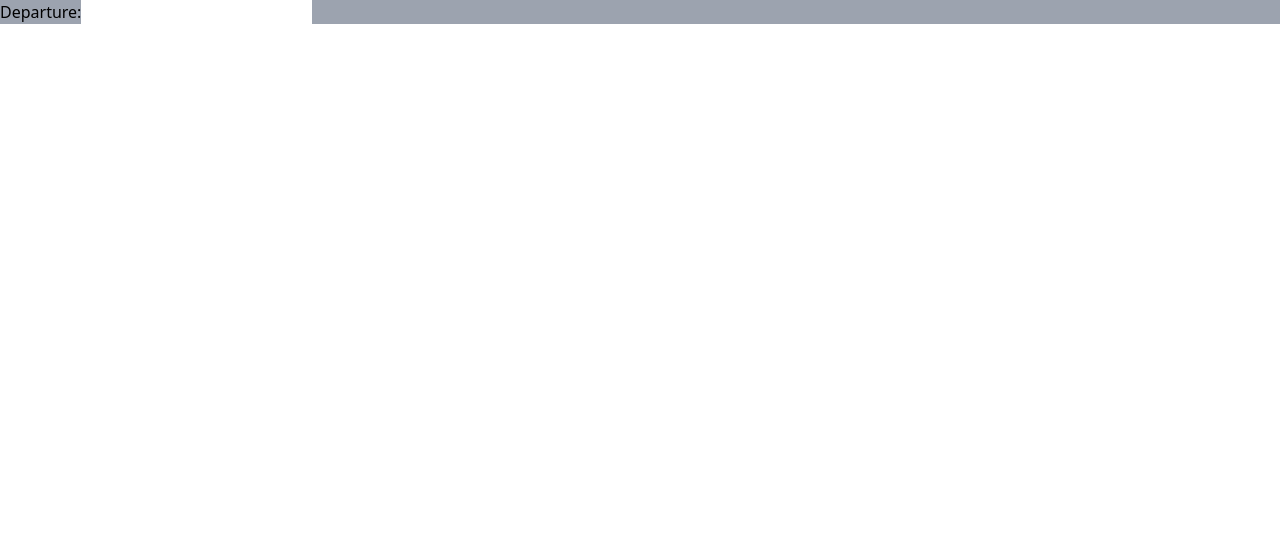
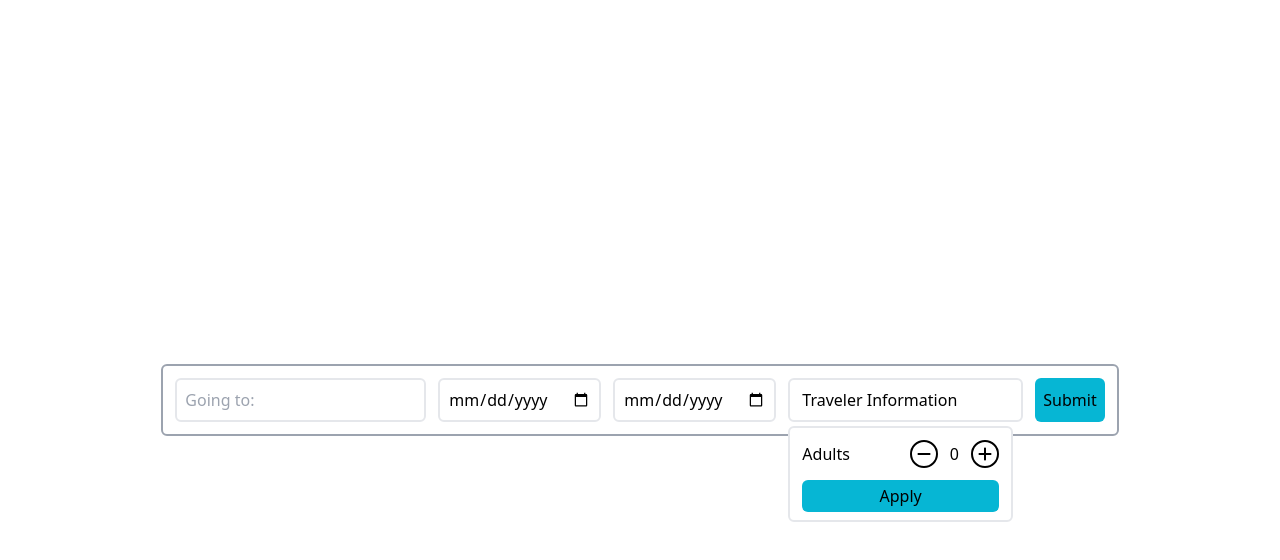
Before and after one commit to AndrewN2001/T7Project, a React (Create React App) app in the folder ticket_tracker/: page / in a window 1280 px wide. Shown: the top 560 px of the page. Built offline with nearby package versions, Linux system fonts and the light colour scheme; the HTML template or start-up script is replaced by a standard one.

Commit message:
added search functionality

```diff
--- a/ticket_tracker/package.json
+++ b/ticket_tracker/package.json
@@ -8,6 +8,7 @@
     "@testing-library/user-event": "^13.5.0",
     "react": "^18.2.0",
     "react-dom": "^18.2.0",
+    "react-icons": "^5.0.1",
     "react-scripts": "5.0.1",
     "web-vitals": "^2.1.4"
   },
--- a/ticket_tracker/src/App.js
+++ b/ticket_tracker/src/App.js
@@ -4,7 +4,7 @@ import FlightForm from './components/Searchbar';
 
 function App() {
   return (
-    <div class="">
+    <div>
       <FlightForm/>
     </div>
   );
--- a/ticket_tracker/src/components/Searchbar.js
+++ b/ticket_tracker/src/components/Searchbar.js
@@ -1,12 +1,54 @@
-import React from "react";
+import React, {useState} from "react";
+import { FaPlus, FaMinus } from "react-icons/fa6";
 
 export default function FlightForm(){
+    const [adults, setAdults] = useState(0);
+    const [children, setChildren] = useState(0);
+    const [selection, setSelection] = useState(true);
+
+    const TravelerSelect = () => {
+        setSelection(!selection);
+    }
+
+    const IncrementAdults = () => {
+        if (adults < 9){
+            setAdults(adults + 1);
+        }
+    }
+
+    const DecrementAdults = () => {
+        if (adults > 0){
+            setAdults(adults - 1);
+        }
+    }
+
     return(
-        <div class="bg-gray-400">
-            <form>
-                <label for="fname">Departure:</label>
-                <input type="text" id="departcode" name="departcode"/>
-            </form>
+        <div className="min-h-screen min-w-screen flex justify-center items-center">
+            <div className="w-min h-min border-2 border-gray-400 rounded-md flex justify-center items-center">
+                <form className="flex gap-3 p-3">
+                    <input type="text" id="depart" name="depart" className="border-2 rounded-md px-2 text-black" placeholder="Going to:"></input>
+                    <input type="date" id="depart_date" name="depart_date" className="border-2 px-2 rounded-md" placeholder="Depart Date:"></input>
+                    <input type="date" id="return_date" name="return_date" className="border-2 px-2 rounded-md" placeholder="Return Date:"></input>
+                    <div className="h-fit">
+                        <button id="passenger" type="button" className="bg-white w-full py-2 pl-3 border-2 pr-16 rounded-md whitespace-nowrap" onClick={TravelerSelect}>
+                            {adults > 0 ? `${adults} Adults` : "Traveler Information"}
+                        </button>
+                        <div id="passenger_select" className={`bg-white border-2 absolute mt-1 rounded-md z-20 px-3 w-[224.67px] ${selection ? "visible" : "invisible"}`}>
+                            <div className="flex items-center gap-3 py-3 justify-between" >
+                                <p1>Adults</p1>
+                                <div className="flex gap-3 justify-center items-center">
+                                    <button type="button" className="w-fit h-fit p-1 rounded-full border-2 border-black bg-white hover:bg-slate-200" onClick={DecrementAdults}><FaMinus/></button>
+                                    <div>{adults}</div>
+                                    <button type="button" className="w-fit h-fit p-1 rounded-full border-2 border-black bg-white hover:bg-slate-200" onClick={IncrementAdults}><FaPlus/></button>
+                                </div>
+                            </div>
+
+                            <button type="button" className="bg-cyan-500 hover:bg-cyan-600 w-full py-1 mb-2 rounded-md" onClick={TravelerSelect}>Apply</button>
+                        </div>
+                    </div>
+                    <input type="submit" value="Submit" className="bg-cyan-500 hover:bg-cyan-600 p-2 rounded-md"/>
+                </form>
+            </div>
         </div>
     )
 }
```
Also changed, not shown: 1 other file (tests, documents, lock files or other folders).
